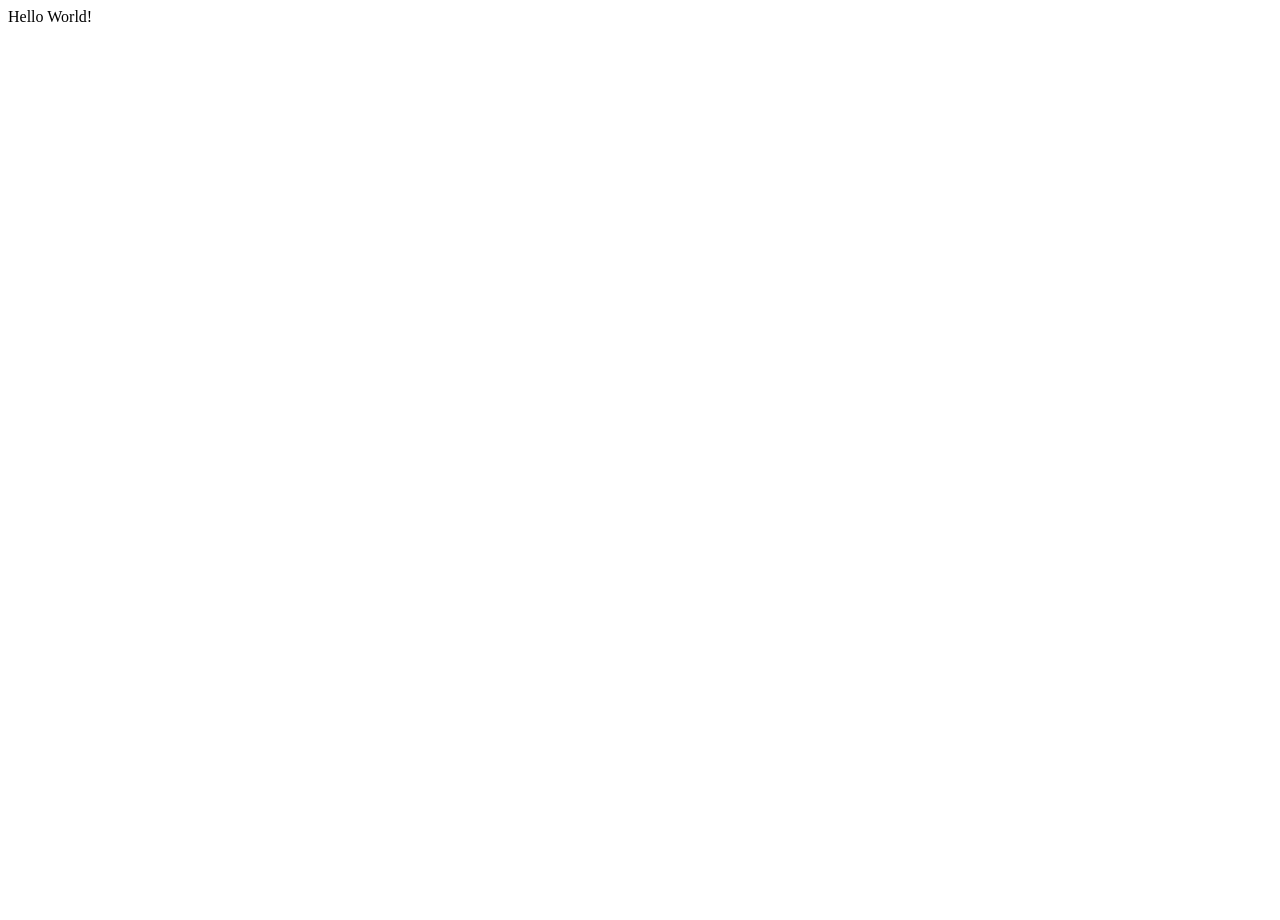
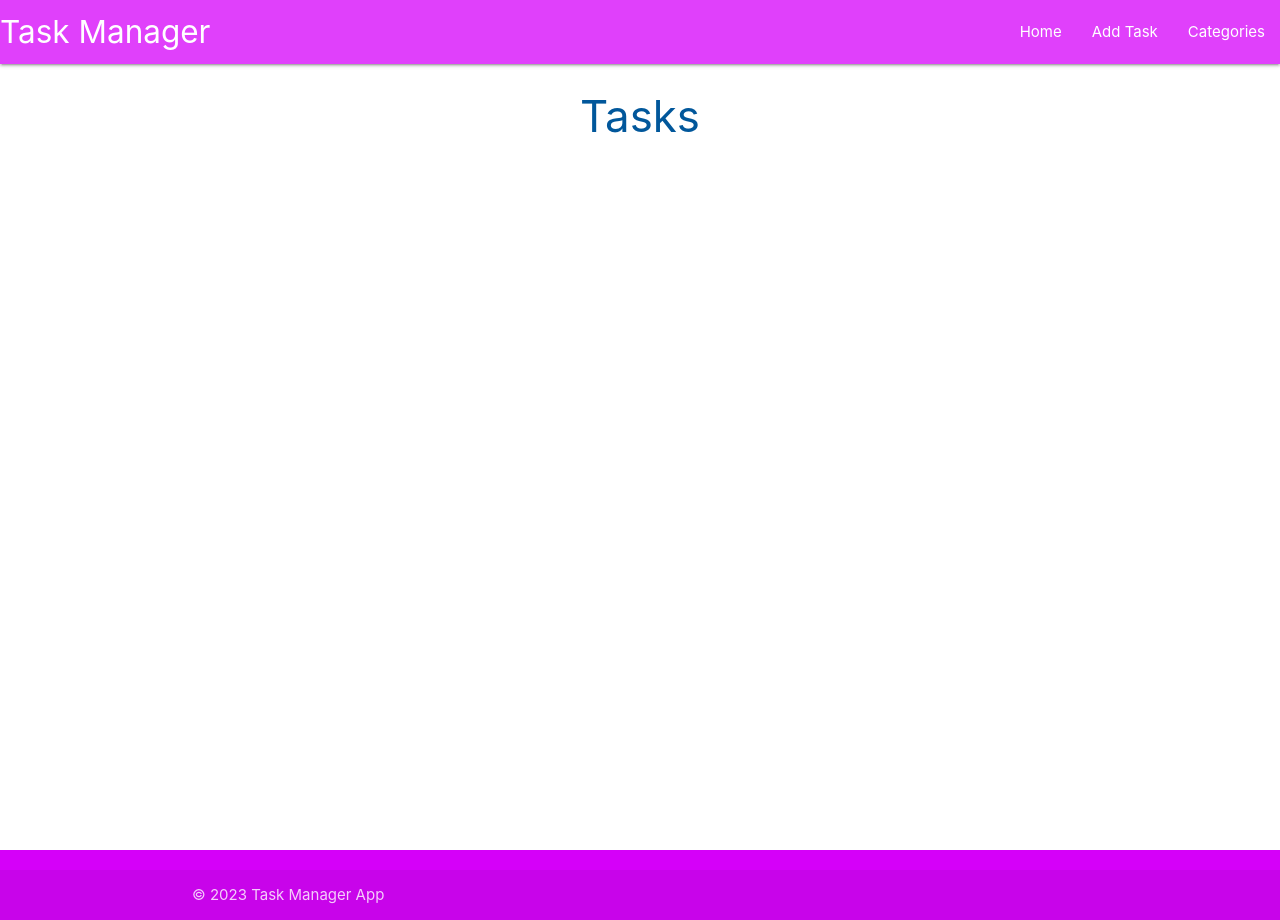
Before and after one commit to GenaGrig/task-manager, a Flask app: page / in a window 1280 px wide. Before the commit the page is almost empty. Run offline with Flask 3, Linux system fonts and the light colour scheme; some libraries are stand-ins or nearby versions.

Commit message:
Add: menu and core design

```diff
--- a/taskmanager/routes.py
+++ b/taskmanager/routes.py
@@ -5,4 +5,4 @@ from taskmanager.models import Category, Task
 
 @app.route("/")
 def home():
-    return render_template("base.html")
+    return render_template("tasks.html")
--- /dev/null
+++ b/taskmanager/static/css/style.css
@@ -0,0 +1,9 @@
+body {
+    display: flex;
+    min-height: 100vh;
+    flex-direction: column;
+  }
+
+  main {
+    flex: 1 0 auto;
+  }
--- /dev/null
+++ b/taskmanager/static/js/script.js
@@ -0,0 +1,9 @@
+document.addEventListener('DOMContentLoaded', function() {
+    let sidenav= document.querySelectorAll('.sidenav');
+    M.Sidenav.init(elems, options);
+  });
+
+// document.addEventListener('DOMContentLoaded', function() {
+//     let elems = document.querySelectorAll('.sidenav');
+//     let instances = M.Sidenav.init(elems, options);
+// });
--- a/taskmanager/templates/base.html
+++ b/taskmanager/templates/base.html
@@ -3,11 +3,52 @@
 <head>
     <meta charset="UTF-8">
     <meta name="viewport" content="width=device-width, initial-scale=1.0">
+    <script src="https://kit.fontawesome.com/fa2786a92a.js" crossorigin="anonymous"></script>
+    <!-- Compiled and minified CSS -->
+    <link rel="stylesheet" href="https://cdnjs.cloudflare.com/ajax/libs/materialize/1.0.0/css/materialize.min.css" type="text/css">
+    <link rel="stylesheet" href="{{ url_for('static', filename='css/style.css') }}" type="text/css">
     <title>Task Manager</title>
 </head>
+
 <body>
 
-    Hello World!
+    <header>
+        <!-- top navbar -->
+        <nav class="#e040fb purple accent-2">
+            <div class="nav-wrapper">
+                <a href="{{ url_for('home') }}" class="brand-logo">Task Manager</a>
+                <a href="#" data-target="mobile-demo" class="sidenav-trigger"><i class="fa-solid fa-bars"></i></a>
+                <ul class="right hide-on-med-and-down">
+                    <li><a href="{{ url_for('home') }}">Home</a></li>
+                    <li><a href="">Add Task</a></li>
+                    <li><a href="">Categories</a></li>
+                </ul>
+            </div>
+        </nav>
 
+        <!-- mobile navbar -->
+        <ul class="sidenav" id="mobile-demo">
+            <li><a href="{{ url_for('home') }}">Home</a></li>
+            <li><a href="">Add Task</a></li>
+            <li><a href="">Categories</a></li>
+        </ul>
+    </header>
+
+    <main class="container">
+        {% block content %}
+        {% endblock %}
+    </main>
+
+    <footer class="page-footer #e040fb purple accent-3">
+        <div class="footer-copyright">
+          <div class="container">
+          © 2023 Task Manager App
+          </div>
+        </div>
+      </footer>
+
+    <!-- Compiled and minified JavaScript -->
+    <script src="https://cdnjs.cloudflare.com/ajax/libs/materialize/1.0.0/js/materialize.min.js"></script>
+    <script src="{{ url_for('static', filename='js/script.js') }}"></script>
 </body>
 </html>
--- /dev/null
+++ b/taskmanager/templates/tasks.html
@@ -0,0 +1,7 @@
+{% extends "base.html" %}
+
+{% block content %}
+
+<h3 class="light-blue-text text-darken-4 center-align">Tasks</h3>
+
+{% endblock %}
```
